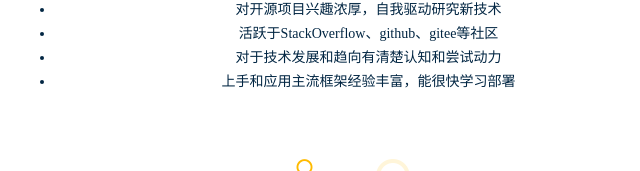
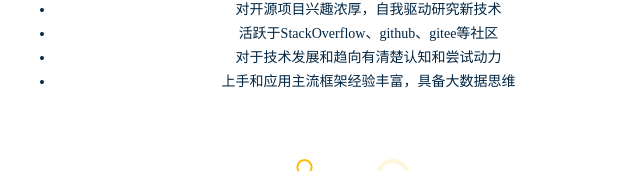
Before and after one commit to OmnisXopowo/ZhangZiyang.github.io, a plain HTML site: page index.html in a window 1280 px wide. Shown: the part 1530-1701 px from the top of the page, 279-919 px from the left. Drawn offline with Linux system fonts and the light colour scheme.

Commit message:
Update index.html

```diff
--- a/index.html
+++ b/index.html
@@ -130,7 +130,7 @@
                                 <li>对开源项目兴趣浓厚，自我驱动研究新技术</li>
                                 <li>活跃于StackOverflow、github、gitee等社区</li>
                                 <li>对于技术发展和趋向有清楚认知和尝试动力</li>
-                                <li>上手和应用主流框架经验丰富，能很快学习部署</li>
+                                <li>上手和应用主流框架经验丰富，具备大数据思维</li>
 
                             </ul>
                         </div>
```
